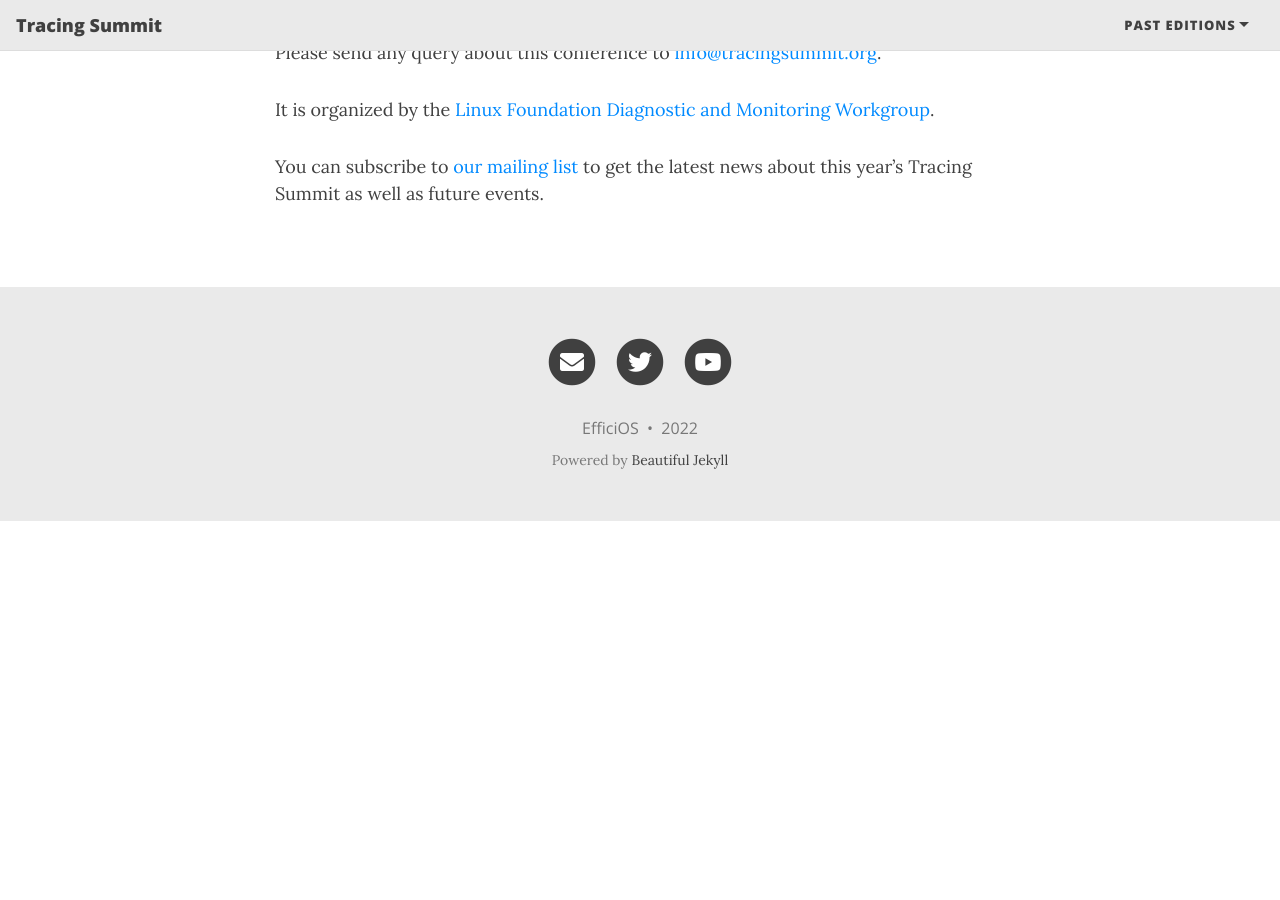
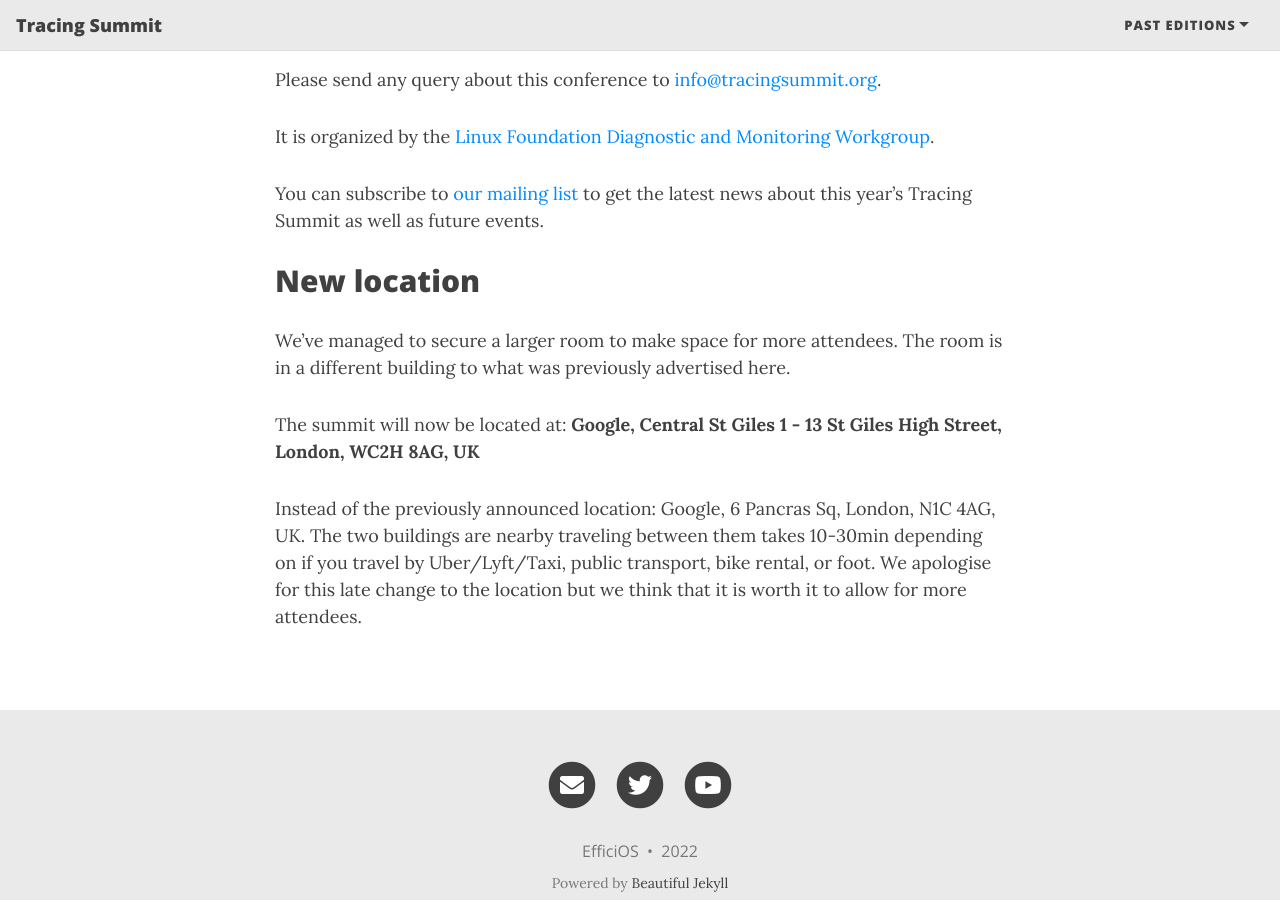
Before and after one commit to tracingsummit/tracingsummit.github.io, a Jekyll site: the page built from index.md, in a window 1280 px wide and 900 px high, scrolled down 1991 px. Built offline with Jekyll 4.4.1, drawn with Linux system fonts in a browser that asks for light colours; nearby versions of some CDN libraries; before the commit the page ends 2512 px from its top, so only the background shows below that; some of the changed text lies outside the part shown.

Commit message:
Update to new location

```diff
--- a/index.md
+++ b/index.md
@@ -8,7 +8,7 @@ redirect_from: /wiki/Main_Page/
 The 2022 Tracing Summit is a three-day, single-track conference on the topic of tracing. The event focuses on software and hardware tracing, gathering developers and end-users of tracing and trace analysis tools. The main goal of the Tracing Summit is to provide space for discussion between people of the various areas that benefit from tracing, namely parallel, distributed and/or real-time systems, as well as kernel development.
 
 ## Details
-- Location: Google, 6 Pancras Sq, London N1C 4AG, UK
+- Location: **Google, Central St Giles 1 - 13 St Giles High Street, London, WC2H 8AG, UK** [<- NEW LOCATION!](#new-location).
 - Dates: Tuesday the 11th to Thursday the 13th of October, 2022
 - Cost: Free
 
@@ -52,3 +52,14 @@ Please send any query about this conference to [info@tracingsummit.org](mailto:i
 It is organized by the [Linux Foundation Diagnostic and Monitoring Workgroup](https://diamon.org).
 
 You can subscribe to [our mailing list](https://eepurl.com/goakfv) to get the latest news about this year's Tracing Summit as well as future events.
+
+## New location
+
+We've managed to secure a larger room to make space for more attendees.
+The room is in a different building to what was previously advertised here.
+
+The summit will now be located at:  **Google, Central St Giles 1 - 13 St Giles High Street, London, WC2H 8AG, UK**
+
+Instead of the previously announced location: Google, 6 Pancras Sq, London, N1C 4AG, UK.
+The two buildings are nearby traveling between them takes 10-30min depending on if you travel by Uber/Lyft/Taxi, public transport, bike rental, or foot.
+We apologise for this late change to the location but we think that it is worth it to allow for more attendees.
```
